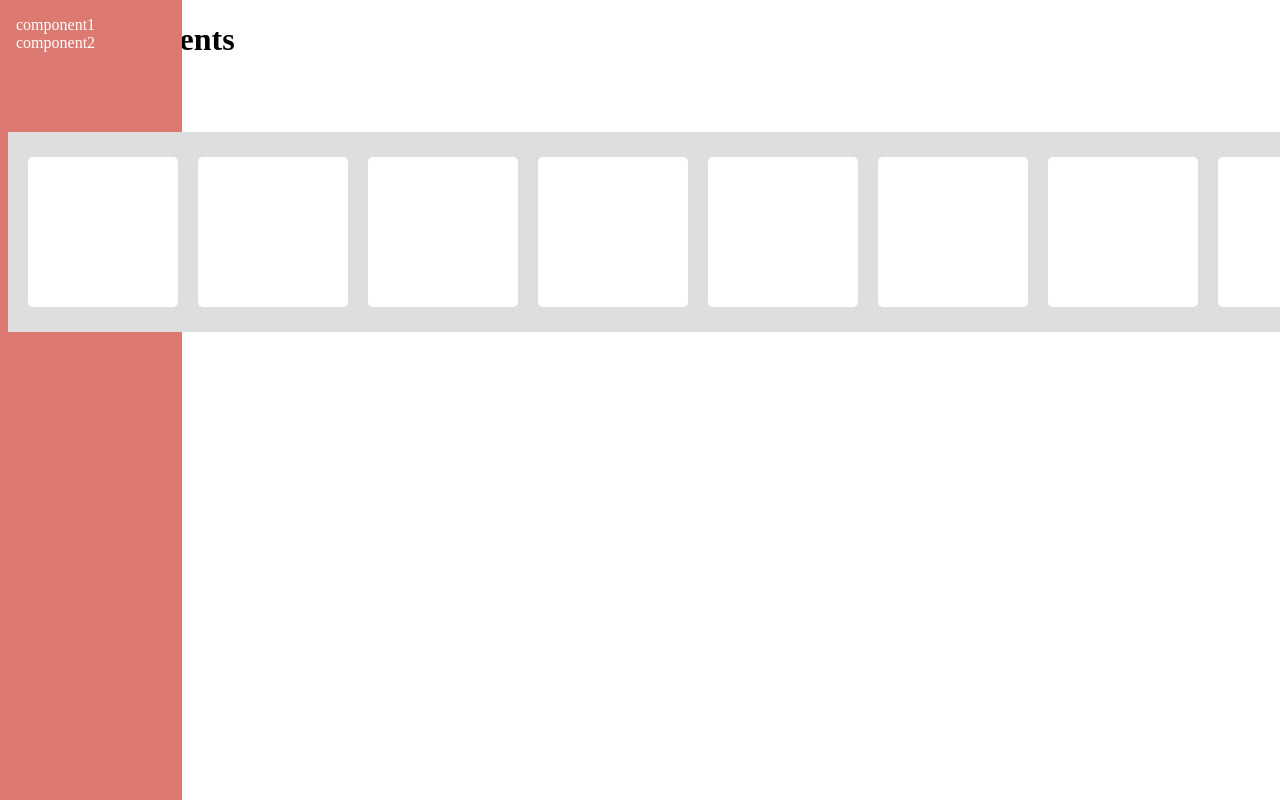
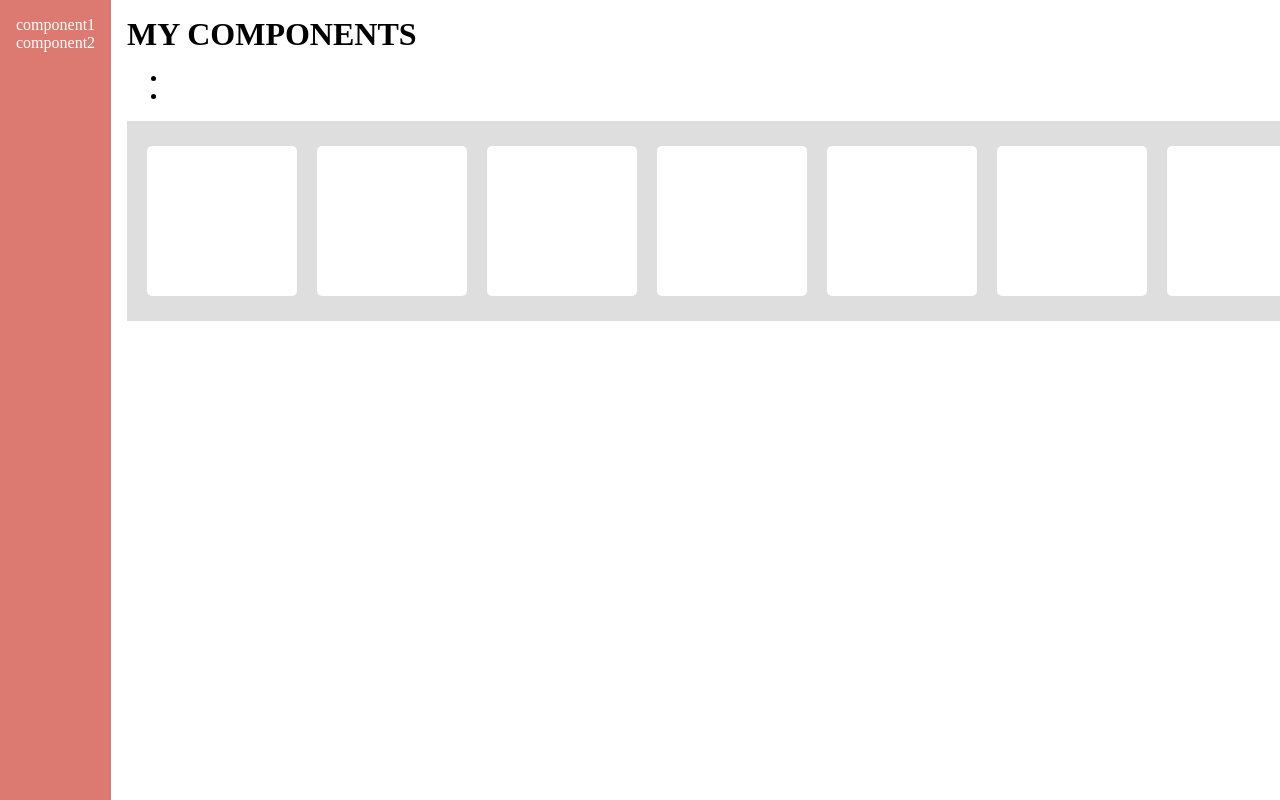
Before and after one commit to krokben/mullra, a React app: page / in a window 1280 px wide. Built offline with nearby package versions, Linux system fonts and the light colour scheme.

Commit message:
fix main container

```diff
--- a/src/App.tsx
+++ b/src/App.tsx
@@ -1,10 +1,26 @@
 import * as React from "react";
 import { useSelector } from "react-redux";
 import { useDispatch } from "react-redux";
+import styled from "styled-components";
 import { INIT_COMPONENTS } from "./store/component/types";
 
 import Sidebar from "./components/sidebar";
 import CarouselComponent from "./components/carousel-component";
+
+const Container = styled.div`
+  display: flex;
+  height: 100vh;
+  overflow: hidden;
+`;
+
+const Main = styled.main`
+  padding: 16px;
+`;
+
+const Header = styled.h1`
+  margin: 0;
+  text-transform: uppercase;
+`;
 
 export default function App() {
   const components = useSelector(state => state.components.components);
@@ -21,15 +37,17 @@ export default function App() {
   }, []);
 
   return (
-    <main>
+    <Container>
       <Sidebar components={components} />
-      <h1 className="mullra__header">My Components</h1>
+      <Main>
+        <Header className="mullra__header">My Components</Header>
         <ul>
           {components.map((component, index) => (
             <li key={`component-${index}`}>{component.title}</li>
           ))}
         </ul>
         <CarouselComponent />
-    </main>
+      </Main>
+    </Container>
   );
 }
--- a/src/components/sidebar.tsx
+++ b/src/components/sidebar.tsx
@@ -2,22 +2,19 @@ import * as React from "react";
 import styled from "styled-components";
 import { Component } from "../types";
 
+interface SidebarProps {
+  components: Component[];
+}
+
 const SidebarUl = styled.ul`
-  position: fixed;
-  top: 0;
-  bottom: 0;
-  left: 0;
   width: 150px;
+  max-height: 100%;
   margin: 0;
   padding: 16px;
   background-color: #dc7970;
   color: #fff;
   list-style-type: none;
 `;
-
-interface SidebarProps {
-  components: Component[];
-}
 
 export default class Sidebar extends React.Component<SidebarProps> {
   public render() {
--- a/src/index.html
+++ b/src/index.html
@@ -6,7 +6,7 @@
     <meta http-equiv="X-UA-Compatible" content="ie=edge" />
     <title>Mullra</title>
   </head>
-  <body>
+  <body style="margin: 0;">
     <noscript>
       If you're seeing this message, that means
       <strong>JavaScript has been disabled on your browser</strong>, please
```
Lines whose indentation alone changed are shown as unchanged.
